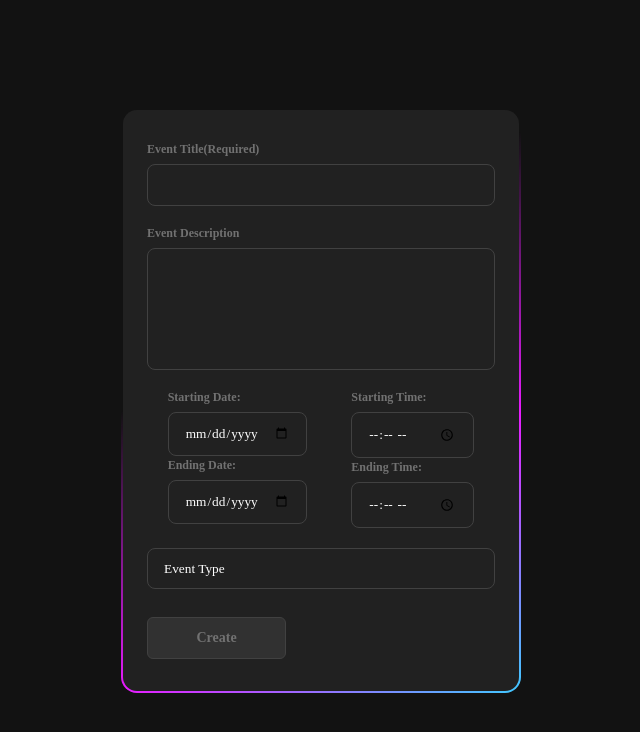
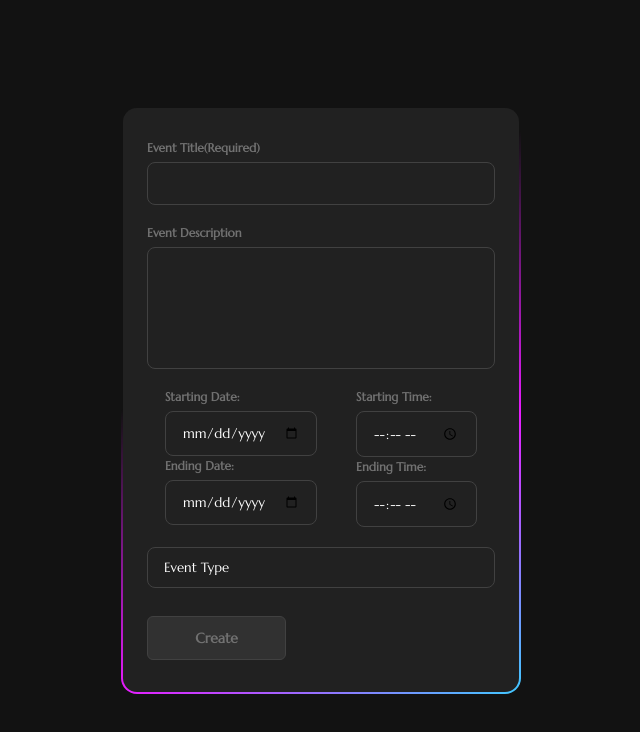
Before and after one commit to Kirubel-Te/Event-Scheduler, a React (Vite) app: page / in a window 1280 px wide. Shown: the top 732 px of the page, without its empty margins (319-959 px from the left). Built offline with nearby package versions, Linux system fonts and the light colour scheme.

Commit message:
Updated ReadMe

```diff
--- a/src/App.css
+++ b/src/App.css
@@ -1,3 +1,5 @@
+@import url('https://fonts.googleapis.com/css2?family=Marcellus&display=swap');
+
 *{
   padding: 0;
   margin:0;
@@ -5,4 +7,8 @@
 
 body{
   background-color: #212121;
+  font-family: "Marcellus", serif;
+  font-weight: 400;
+  font-style: normal;
+  font-size: 28px;
 }
--- a/src/components/Form.jsx
+++ b/src/components/Form.jsx
@@ -143,7 +143,7 @@
     }
 
     .form-container .form-group input::placeholder {
-        opacity: 0.5;
+        opacity: 0.7;
     }
 
     .form-container .form-group input:focus {
@@ -176,7 +176,7 @@
     }
 
     .form-container .form-submit-btn:hover {
-        background-color: #fff;
+        background-color: #212121;
         border-color: #fff;
     }`;
 
```
Also changed, not shown: 1 other file (tests, documents, lock files or other folders).
